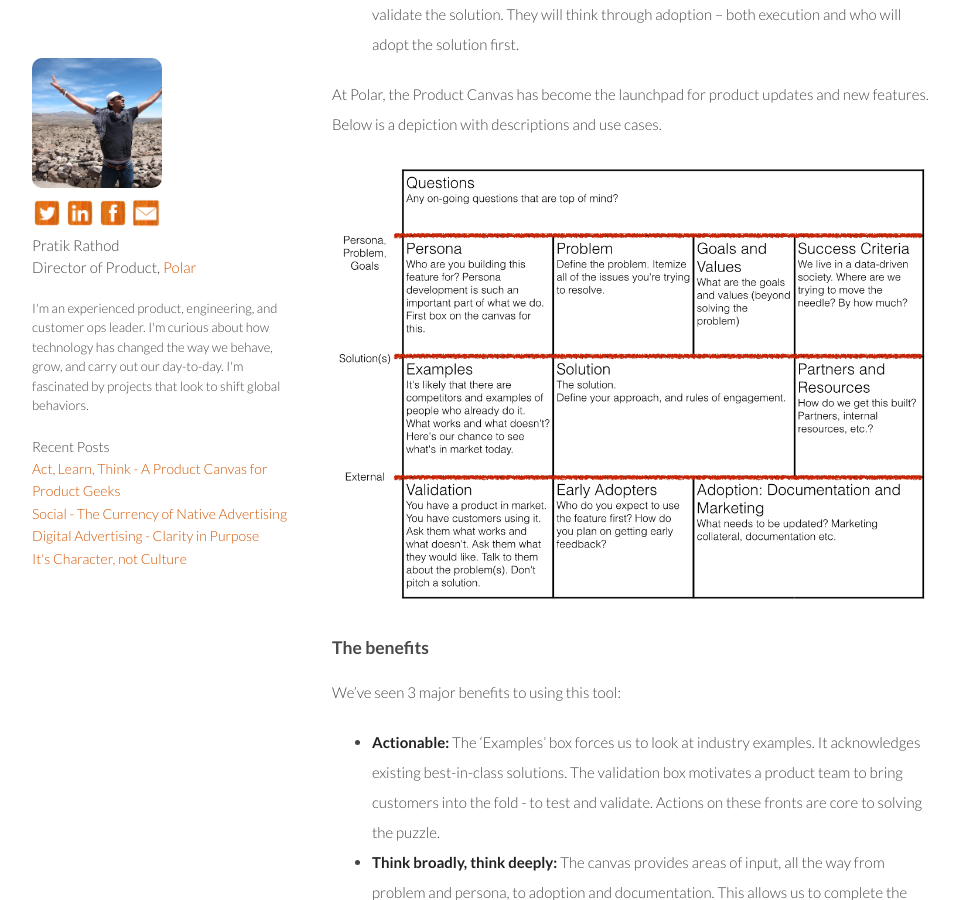
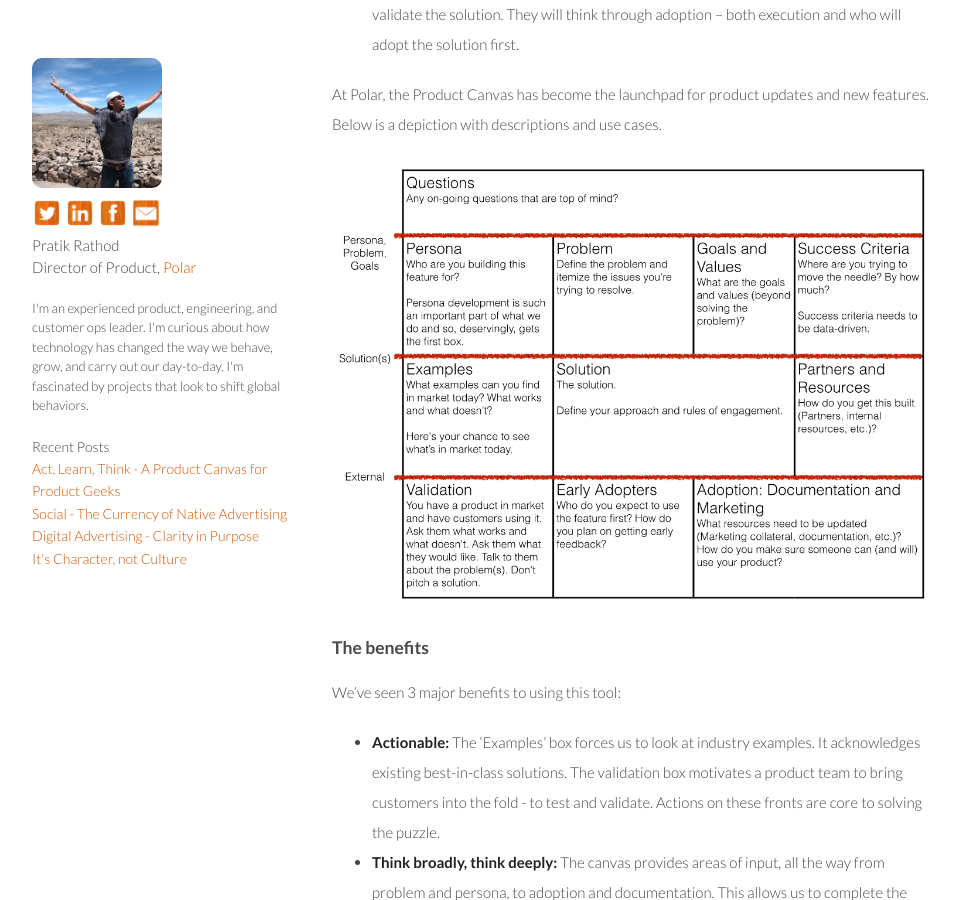
Before and after one commit to p2rathod/p2rathod.github.io, a Jekyll site: the page built from _posts/2014-08-17-product-canvas.md, in a window 1280 px wide and 900 px high, scrolled down 823 px. Shown: the whole window, without its empty margins (158-1117 px from the left). Built offline with Jekyll 4.4.1, drawn with Linux system fonts in a browser that asks for light colours.

Commit message:
updated file for prod canvas

```diff
--- a/_posts/2014-08-17-product-canvas.md
+++ b/_posts/2014-08-17-product-canvas.md
@@ -23,7 +23,7 @@ The three areas of the _Product Canvas_ are:
 
 At Polar, the Product Canvas has become the launchpad for product updates and new features. Below is a depiction with descriptions and use cases.
 
-![Product Canvas Description]({{site.url}}/images/product_canvas.002.png)
+![Product Canvas Description]({{site.url}}/images/product_canvas.002.jpg)
 
 
 ### The benefits
```
Also changed, not shown: images/product_canvas.001.png, images/product_canvas.002.jpg (added).
